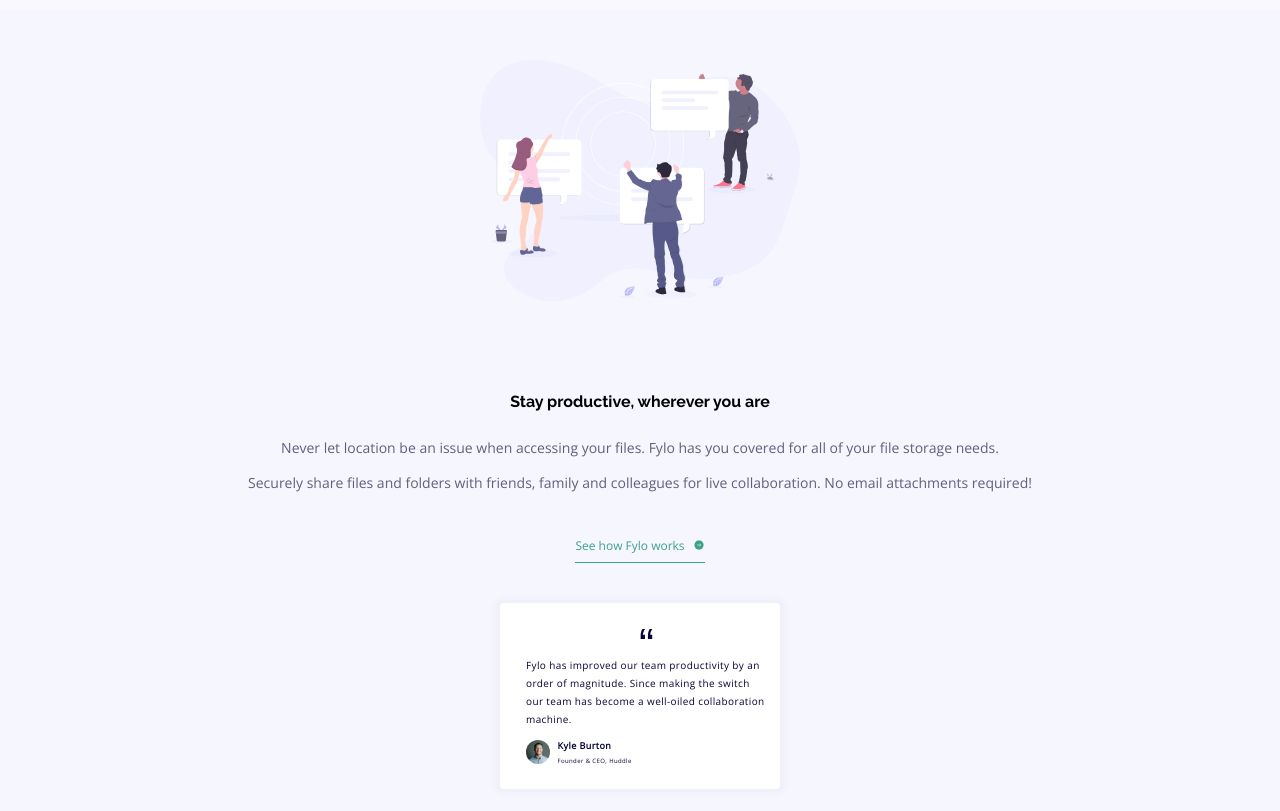
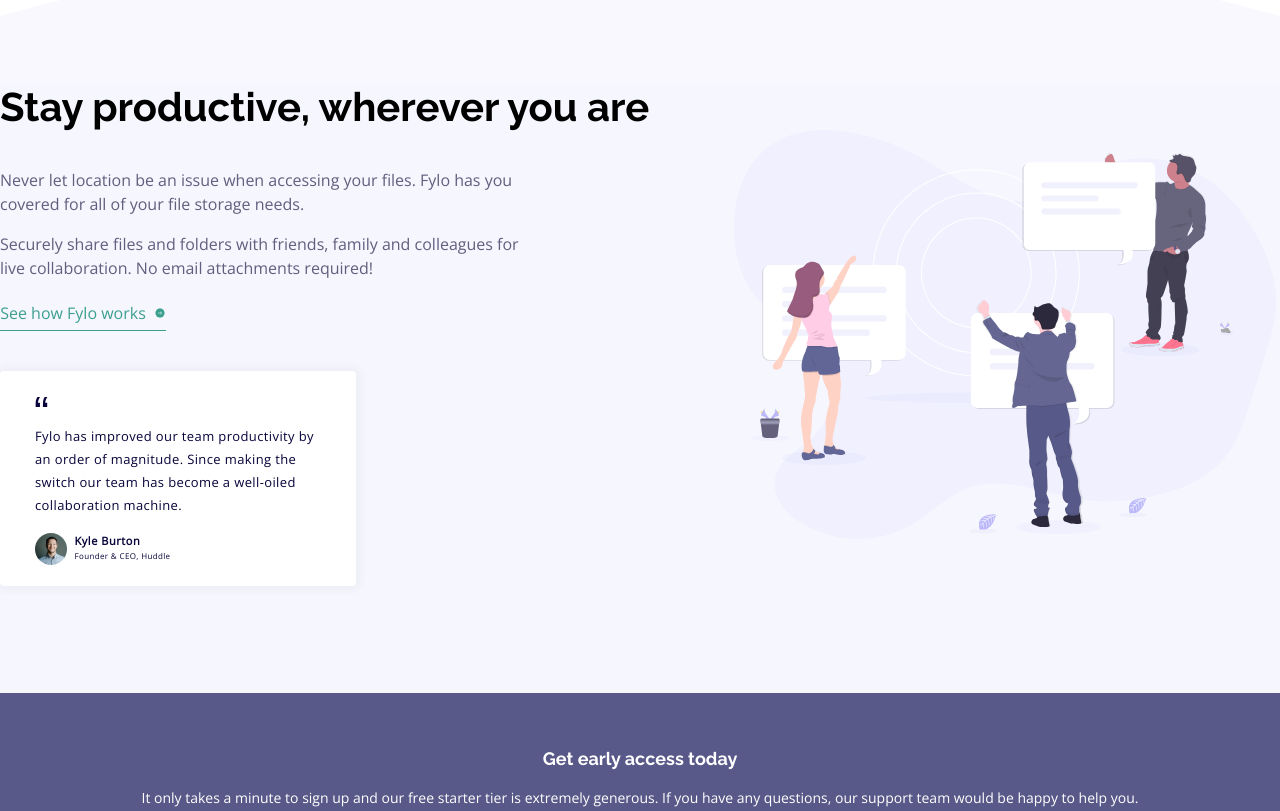
Before and after one commit to octaviolan/fylo-landing-page, a plain HTML site: page index.html in a window 1280 px wide. Shown: the part 935-1746 px from the top of the page. Drawn offline with nearby package versions, Linux system fonts and the light colour scheme.

Commit message:
Section productive version desktop

```diff
--- a/css/hero.css
+++ b/css/hero.css
@@ -66,6 +66,10 @@
 }
 
 @media only screen and (min-width: 1025px) {
+  .hero {
+    margin-block-end: 163px;
+  }
+
   .hero-content {
     display: flex;
     align-content: center;
--- a/css/productive.css
+++ b/css/productive.css
@@ -70,6 +70,10 @@
   box-shadow: 0px 0px 8px 4px rgba(56, 56, 56, 0.0458843);
 }
 
+.productive-testimonial .quote {
+  display: block;
+}
+
 .productive-testimonial p {
   font-size: 10px;
   line-height: 18px;
@@ -105,3 +109,87 @@
 .productive-testimonial .avatar-ceo {
   font-size: 6px;
 }
+
+@media only screen and (min-width: 1025px) {
+  .productive {
+    padding-block-start: 0;
+    padding-block-end: 107px;
+  }
+
+  .productive-content {
+    display: flex;
+    gap: 80px;
+  }
+
+  .stay-productive {
+    /* border: 1px solid blue; */
+    text-align: start;
+  }
+
+  .stay-productive h2 {
+    margin-block-start: 0;
+    margin-block-end: 38px;
+    font-family: 'Raleway', sans-serif;
+    font-size: 40px;
+    font-weight: 700;
+    line-height: 47px;
+  }
+
+  .stay-productive .productive-paragraph {
+    display: block;
+    inline-size: 530px;
+    margin-block-end: 16px;
+    font-size: 16px;
+    line-height: 24px;
+  }
+
+  .productive-fylo-link {
+    margin-inline: 0;
+    margin-block-start: 0;
+    inline-size: 166px;
+  }
+
+  .productive-fylo-link p {
+    font-size: 16px;
+    line-height: 22px;
+  }
+
+  .image-productive {
+    /* border: 1px solid red; */
+    order: 2;
+    inline-size: 542px;
+    block-size: 409px;
+    flex-shrink: 0;
+  }
+
+  .productive-testimonial {
+    margin: 0;
+    inline-size: 356px;
+    block-size: 215px;
+    padding-inline: 35px;
+    padding-block: 26px;
+  }
+
+  .productive-testimonial p{
+    font-size: 13px;
+    line-height: 23px;
+    margin-block: 16px;
+  }
+
+  .productive-testimonial .avatar img {
+    inline-size: 32px;
+    block-size: 32px;
+  }
+
+  .productive-testimonial .avatar-name {
+    font-size: 11px;
+    line-height: 15px;
+    letter-spacing: 0.55px;
+  }
+
+  .productive-testimonial .avatar-ceo {
+    font-size: 8px;
+    line-height: 15px;
+    letter-spacing: 0.36px;
+  }
+}
--- a/index.html
+++ b/index.html
@@ -65,14 +65,15 @@
       <div class="productive-content">
         <div class="image-productive">
         </div>
+        <div class="stay-productive">
           <h2>
             Stay productive, wherever you are
           </h2>
-        <p>
+          <p class="productive-paragraph">
             Never let location be an issue when accessing your files. Fylo has you
             covered for all of your file storage needs.
           </p>
-        <p>
+          <p class="productive-paragraph">
             Securely share files and folders with friends, family and colleagues for
             live collaboration. No email attachments required!
           </p>
@@ -83,20 +84,21 @@
             <img src="./images/icon-arrow.svg" alt="Icono de flecha">
           </div>
           <div class="productive-testimonial">
-          <img src="./images/icon-quotes.svg" alt="">
+            <img class="quote" src="./images/icon-quotes.svg" alt="">
             <p>
               Fylo has improved our team productivity by an order of magnitude. Since
               making the switch our team has become a well-oiled collaboration machine.
             </p>
             <div class="avatar">
               <img src="./images/avatar-testimonial.jpg" alt="">
-            <div class="avatr-name">
+              <div>
                 <p class="avatar-name">
                   Kyle Burton
                 </p>
                 <p class="avatar-ceo">
                   Founder & CEO, Huddle
                 </p>
+              </div>
             </div>
           </div>
         </div>
```
Lines whose indentation alone changed are shown as unchanged.
